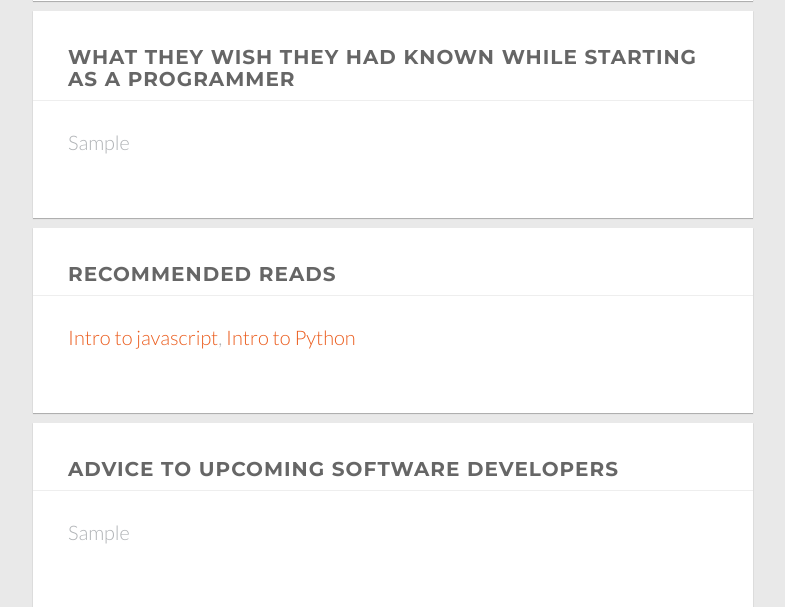
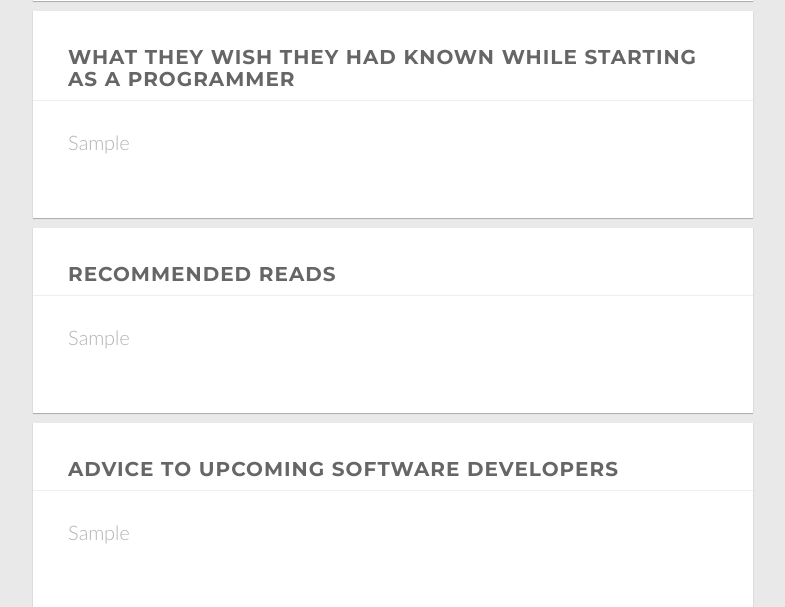
Before and after one commit to JonHMChan/andela-project, a Flask app: page /pub/1 in a window 1280 px wide. Shown: the part 1084-1691 px from the top of the page, without its empty margins (437-1222 px from the left). Run offline with Flask 2, Linux system fonts and the light colour scheme; tables that the repository leaves empty hold one stand-in row (values such as "Sample post"); grey boxes marked "Sample" are stand-in pictures; parts of the project's set-up code (start-up, migrations or seed data) failed here and were passed over; some libraries are stand-ins or nearby versions.

Commit message:
fixed link in public page

```diff
--- a/templates/pub/index.html
+++ b/templates/pub/index.html
@@ -94,7 +94,7 @@
 				<div class="section">
 					<h5>Recommended Reads</h5>
 					<hr/>
-					<p><a href="#">Intro to javascript</a>, <a href="#">Intro to Python</a></p>
+					<p>{{ user.recommended_reads }}</p>
 
 				</div>
 			</div>
```
Also changed, not shown: 1 other file.
